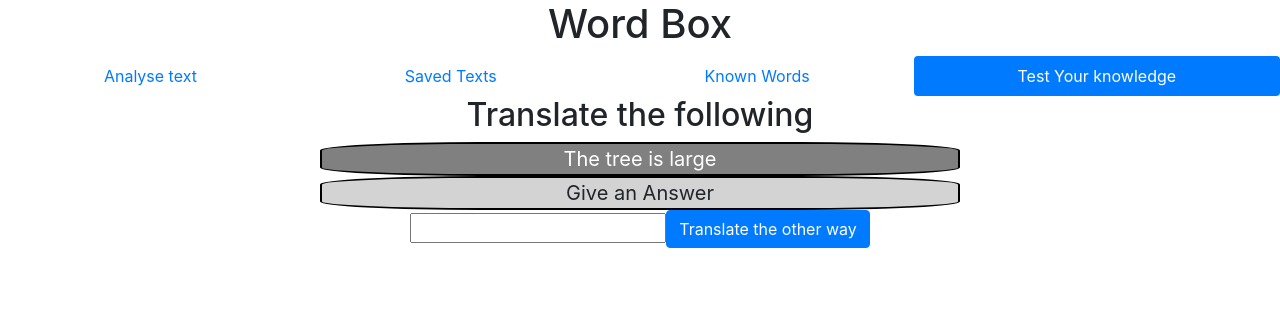
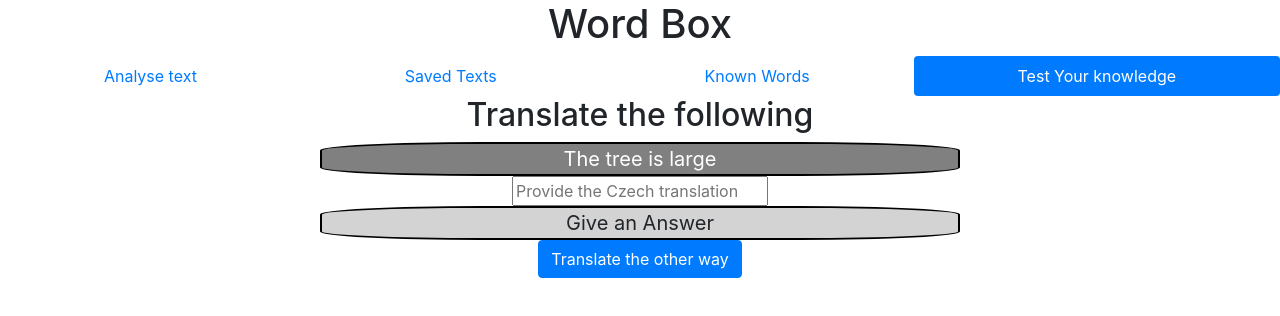
Before and after one commit to tommcandrew/Word-Box, a React (Create React App) app: page / in a window 1280 px wide. Shown: the top 316 px of the page. Built offline with nearby package versions, Linux system fonts and the light colour scheme.

Commit message:
provide instruction as placeholder text in input

```diff
--- a/src/App.js
+++ b/src/App.js
@@ -150,7 +150,7 @@ class App extends React.Component {
         </Tab>
         <Tab eventKey='testPage' title='Test Your knowledge'>
           <TestPage
-            words={this.state.knownWords}
+            language={this.state.knownWords.foreignLang}
             transMode={this.state.translationMode}
             switchModeClick={this.switchModeHandler}
             userAns={this.state.userAnswer}
--- a/src/Assets/Vocab.js
+++ b/src/Assets/Vocab.js
@@ -146,6 +146,7 @@ hot.foreign = ['horky', 'horka', 'horke'];
 
 
 export var wordList = {
+    foreignLang : 'Czech',
     defArticle : {english: 'The', foreign: {male:'Ten', female:'Ta', neuter:'To'}},
     nouns : [beer, wine, dog, table, banana, woman, man, tree, bed, car, gift, hospital, night],
     verbs : [toBe, toDo],
--- a/src/Components/TestPage.js
+++ b/src/Components/TestPage.js
@@ -8,9 +8,11 @@ const TestPage = (props) => {
   if (props.transMode === 'fromEng') {
       var questionSentence = props.testQ.english;
       var answerSentence = props.testQ.foreign;
+      var placeHolderText = 'Provide the '+props.language+' translation';
     } else {
         questionSentence = props.testQ.foreign;
         answerSentence = props.testQ.english;
+        placeHolderText = 'Provide the English translation';
   }
 
   var answerWords = answerSentence.toLowerCase().split(' ');
@@ -27,8 +29,12 @@ const TestPage = (props) => {
       <div id='testpage'>
         <h2>Translate the following</h2>
         <p id='question'>{questionSentence}</p>
+        <input
+          type='text'
+          placeholder={placeHolderText}
+          value={props.userAns}
+          onChange={props.changeAns} />
         <div id='answer'>{markedAns}</div>
-        <input type='text' value={props.userAns} onChange={props.changeAns} />
         <Button variant='primary' onClick={props.switchModeClick}>Translate the other way</Button>
       </div>
   )
```
